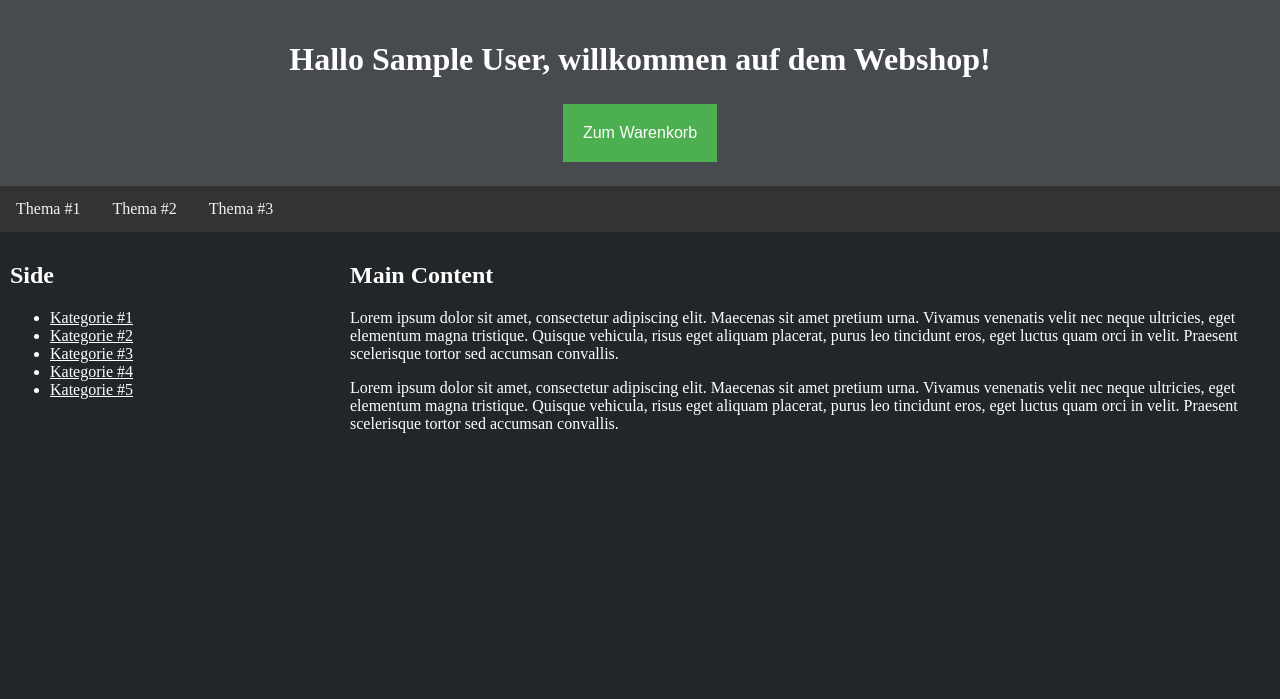
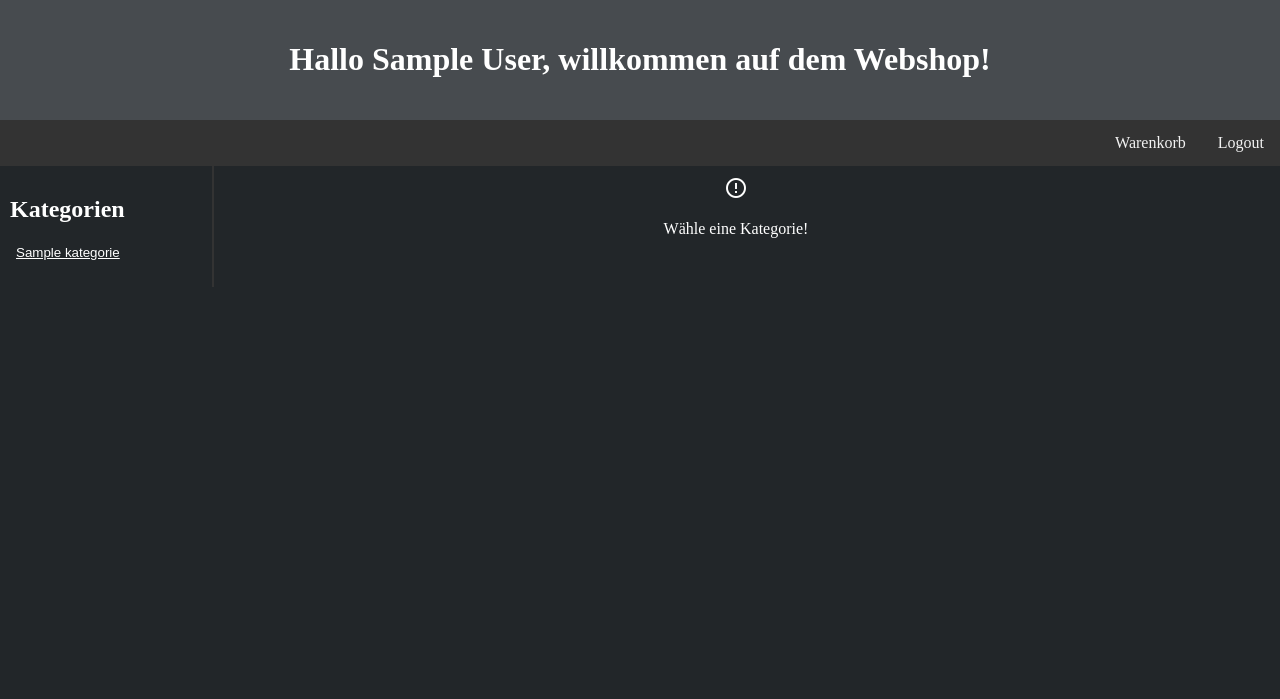
Before and after one commit to Vochel/PHP-Webshop, a PHP site: page /home.php in a window 1280 px wide. Shown: the top 699 px of the page. Run offline with PHP 8.4, Linux system fonts and the light colour scheme; the visitor is signed in with stand-in values (Sample User, id 1); tables that the repository leaves empty or names only in its code hold one stand-in row (values such as "Sample post").

Commit message:
added kategorie selection

```diff
--- a/home.php
+++ b/home.php
@@ -8,10 +8,82 @@ session_start();
     <meta charset="UTF-8" />
     <link rel="stylesheet" href="styles.css">
     <title>Willkommen</title>
+    <link rel="stylesheet" href="https://fonts.googleapis.com/icon?family=Material+Icons">
 
     <?php
     if (isset($_SESSION['name']) && isset($_SESSION['login']) && $_SESSION['login'] == "ok") {
-        # code...
+        //Verbindung Datenbank
+        $connection = mysqli_connect("", "root");
+
+        //Datenbank auswählen
+        mysqli_select_db($connection, "webshop");
+
+        //Abfrage Text
+        $sql_kat = "select name from kategorie";
+
+        //SQL-Abfrage
+        $result = mysqli_query($connection, $sql_kat);
+
+        //Anzahl der Datensätze ermitteln
+        $num = mysqli_num_rows($result);
+
+        //Array aller Kategorien & Produkte
+        $kategorien = array();
+        $products = array();
+        $j = 0;
+
+        while ($dsatz = mysqli_fetch_assoc($result)) {
+            $kategorien[$j] = $dsatz['name'];
+            $j++;
+        }
+
+
+        if (isset($_POST['kategorie'])) {
+            //Datenbank auswählen
+            mysqli_select_db($connection, "webshop");
+
+            //Abfrage Text
+            $sql_kat = "select nummer from kategorie where name='" . $_POST['kategorie'] . "'";
+
+            //SQL-Abfrage
+            $result = mysqli_query($connection, $sql_kat);
+
+            //Anzahl der Datensätze ermitteln
+            $num = mysqli_num_rows($result);
+
+            $kat_nr;
+
+            if ($num == 1) {
+                $dsatz = mysqli_fetch_assoc($result);
+                $kat_nr = $dsatz['nummer'];
+
+                //Abfrage Text
+                $sql_prod = "select * from product where fk_kat='" . $kat_nr . "'";
+
+                //SQL-Abfrage
+                $result = mysqli_query($connection, $sql_prod);
+
+                //Anzahl der Datensätze ermitteln
+                $num = mysqli_num_rows($result);
+
+                $o = 0;
+
+                while ($dsatz = mysqli_fetch_assoc($result)) {
+                    $products[$o] = $dsatz;
+                    $o++;
+                }
+            } else {
+                echo "Fehler beim abfragen der Kategorienummer!";
+            }
+
+
+
+            mysqli_close($connection);
+
+            echo "<pre>";
+            print_r($products);
+            echo "</pre>";
+        }
     } else {
         header("Location: login.php");
     }
@@ -24,49 +96,45 @@ session_start();
         <h1>Hallo <?php if (!empty($_SESSION['name'])) {
                         echo $_SESSION['name'];
                     } ?>, willkommen auf dem Webshop!</h1>
-        <form action="warenkorb.php">
-            <input type="submit" value="Zum Warenkorb" class="btn">
-        </form>
     </div>
 
     <div class="topnav">
-        <a href="#">Thema #1</a>
-        <a href="#">Thema #2</a>
-        <a href="#">Thema #3</a>
+        <a href="logout.php">Logout</a>
+        <a href="warenkorb.php">Warenkorb</a>
     </div>
 
     <div class="row">
         <div class="column side">
-            <h2>Side</h2>
-            <ul class="categories">
-                <a href="#">
-                    <li>Kategorie #1</li>
-                </a>
-                <a href="#">
-                    <li>Kategorie #2</li>
-                </a>
-                <a href="#">
-                    <li>Kategorie #3</li>
-                </a>
-                <a href="#">
-                    <li>Kategorie #4</li>
-                </a>
-                <a href="#">
-                    <li>Kategorie #5</li>
-                </a>
-            </ul>
+            <h2>Kategorien</h2>
+            <?php
+            if (!empty($kategorien)) {
+                echo "<ul class='categories'>";
+                echo "<form action='home.php' method='post'>";
+                for ($i = 0; $i < count($kategorien); $i++) {
+                    echo "<input class='btn' type='submit' name='kategorie' value='" . $kategorien[$i] . "'> <br>";
+                }
+                echo "</form>";
+                echo "</ul>";
+            } else {
+                echo "Leider keine Kategorien gefunden";
+            }
+            ?>
         </div>
 
         <div class="column middle">
-            <h2>Main Content</h2>
-            <p>Lorem ipsum dolor sit amet, consectetur adipiscing elit. Maecenas sit amet pretium urna. Vivamus
-                venenatis velit nec neque ultricies, eget elementum magna tristique. Quisque vehicula, risus eget
-                aliquam placerat, purus leo tincidunt eros, eget luctus quam orci in velit. Praesent scelerisque tortor
-                sed accumsan convallis.</p>
-            <p>Lorem ipsum dolor sit amet, consectetur adipiscing elit. Maecenas sit amet pretium urna. Vivamus
-                venenatis velit nec neque ultricies, eget elementum magna tristique. Quisque vehicula, risus eget
-                aliquam placerat, purus leo tincidunt eros, eget luctus quam orci in velit. Praesent scelerisque tortor
-                sed accumsan convallis.</p>
+            <center>
+                <?php
+                if (isset($_POST['kategorie'])) {
+                    echo "<p>Deine Kategorie ist " . $_POST['kategorie'] . "</p>";
+                } else {
+                    echo "<span class='material-icons'>
+                        error_outline
+                    </span>
+                    <p>Wähle eine Kategorie!</p>";
+                }
+                ?>
+
+            </center>
         </div>
     </div>
 
--- /dev/null
+++ b/logout.php
@@ -0,0 +1,4 @@
+<?php
+session_start();
+session_destroy();
+header("Location: home.php");
--- a/styles.css
+++ b/styles.css
@@ -23,6 +23,12 @@ a {
   color: #fff;
 }
 
+ul {
+  list-style-type: none;
+  margin-left: 0px;
+  padding-left: 0px;
+}
+
 .header {
     background-color: #474B4F;
     text-align: center;
@@ -38,7 +44,7 @@ a {
 
 /* Navbar links */
 .topnav a {
-    float: left;
+    float: right;
     display: block;
     color: #f2f2f2;
     text-align: center;
@@ -62,16 +68,20 @@ a {
 .column {
   float: left;
   padding: 10px;
+  height: 100%;
 }
 
 /* Left and right column */
 .column.side {
-  width: 25%;
+  width: 15%;
+  border-right: 2px solid #333;
+  min-height: 100%;
+
 }
 
 /* Middle column */
 .column.middle {
-  width: 70%;
+  width: 80%;
 }
 
 /* Clear floats after the columns */
@@ -82,17 +92,16 @@ a {
 }
 
 .login {
-  margin-top: 20px;
+  margin-top: 50px;
 }
 
 .btn {
-  background-color: #4CAF50;
+  background-color:  #222629;
   border: none;
   color: white;
-  padding: 20px;
-  text-align: center;
-  text-decoration: none;
-  display: inline-block;
-  font-size: 16px;
-  margin: 4px 2px;
+  text-decoration: underline;
 }
+
+.btn:hover{
+  background-color:  #333;
+}
```
Also changed, not shown: warenkorb.php (added, +37 -0 lines), warenorb.php (deleted).
